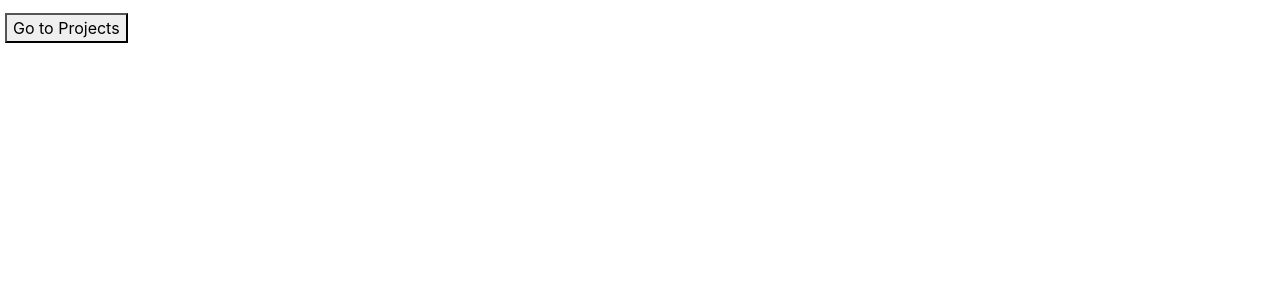
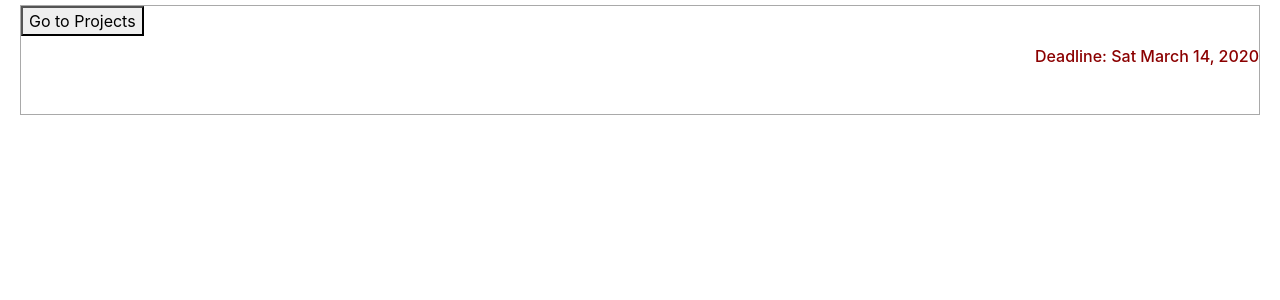
Before and after one commit to AmitP88/Project-Management-App, a React (Create React App) app in the folder client/: page /projectpage in a window 1280 px wide. Shown: the top 300 px of the page. Built offline with nearby package versions, Linux system fonts and the light colour scheme.

Commit message:
created header in project page

```diff
--- a/client/src/components/ProjectPage/ProjectPage.js
+++ b/client/src/components/ProjectPage/ProjectPage.js
@@ -1,19 +1,31 @@
 import React from 'react';
 import { Link } from 'react-router-dom';
+import './ProjectPage.sass';
+import './media_queries.sass';
 
 // Import connect function from React-Redux
 import store from '../../redux/store/store';
 import { connect } from 'react-redux';
+
+// Import moment component for formatting date from deadline
+import Moment from 'react-moment';
+import 'moment-timezone';
 
 const ProjectPage = () => {
   let selected_project = store.getState().getSelectedProjectReducer;
 
   return (
     <div className="ProjectPage">
-      <h1>{selected_project.name}</h1>
-      <Link to='/projects'>
-        <button className="projects_page">Go to Projects</button>
-      </Link>
+      <div className="header">
+        <Link to='/projects'>
+          <button className="projects_page">Go to Projects</button>
+        </Link>
+        <h1 className="project_name">{selected_project.name}</h1>
+        <div className="deadline">
+          {'Deadline: '}
+          <Moment format="ddd MMMM D, YYYY">{selected_project.deadline}</Moment>
+        </div>
+      </div>
     </div>
   );
 }
--- a/client/src/components/ProjectPage/ProjectPage.sass
+++ b/client/src/components/ProjectPage/ProjectPage.sass
@@ -0,0 +1,13 @@
+.header
+  display: flex;
+  justify-content: space-between;
+  border: 0.5px solid darkgray;
+  margin: 0 15px;
+  .project_name
+    height: 100px;
+    line-height: 100px;
+  .deadline
+    color: darkred;
+    font-weight: 500;
+    height: 100px;
+    line-height: 100px;
--- a/client/src/components/Projects/Projects.js
+++ b/client/src/components/Projects/Projects.js
@@ -126,7 +126,7 @@ const Projects = (props) => {
       const res = await projectService.getOne();
       // console.log('selected project: ', res);
       props.dispatch({ type: GET_SELECTED_PROJECT, payload: { name: res[0].name, deadline: res[0].deadline, tasks_completed: res[0].tasks_completed, total_tasks: res[0].total_tasks } });
-      console.log('redux store: ', store.getState());
+      // console.log('redux store: ', store.getState());
       navToProjectPage();
     }
 
@@ -146,7 +146,7 @@ const Projects = (props) => {
           <Card.Body>
             <Card.Title className="name">{name}</Card.Title>
             <Card.Subtitle className="deadline">
-              {'Due: '}
+              {'Deadline: '}
               <Moment format="ddd MMMM D, YYYY">{deadline}</Moment>
             </Card.Subtitle>
             <Progress />
```
